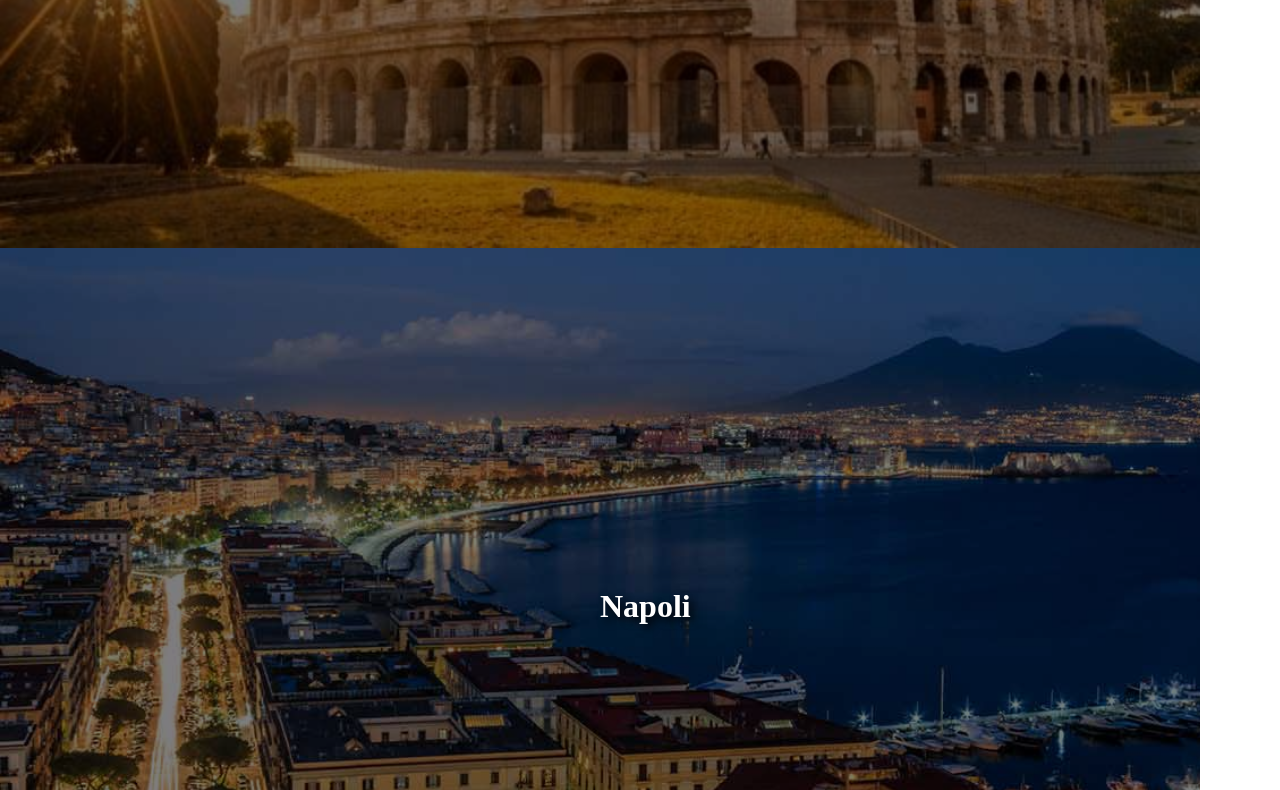
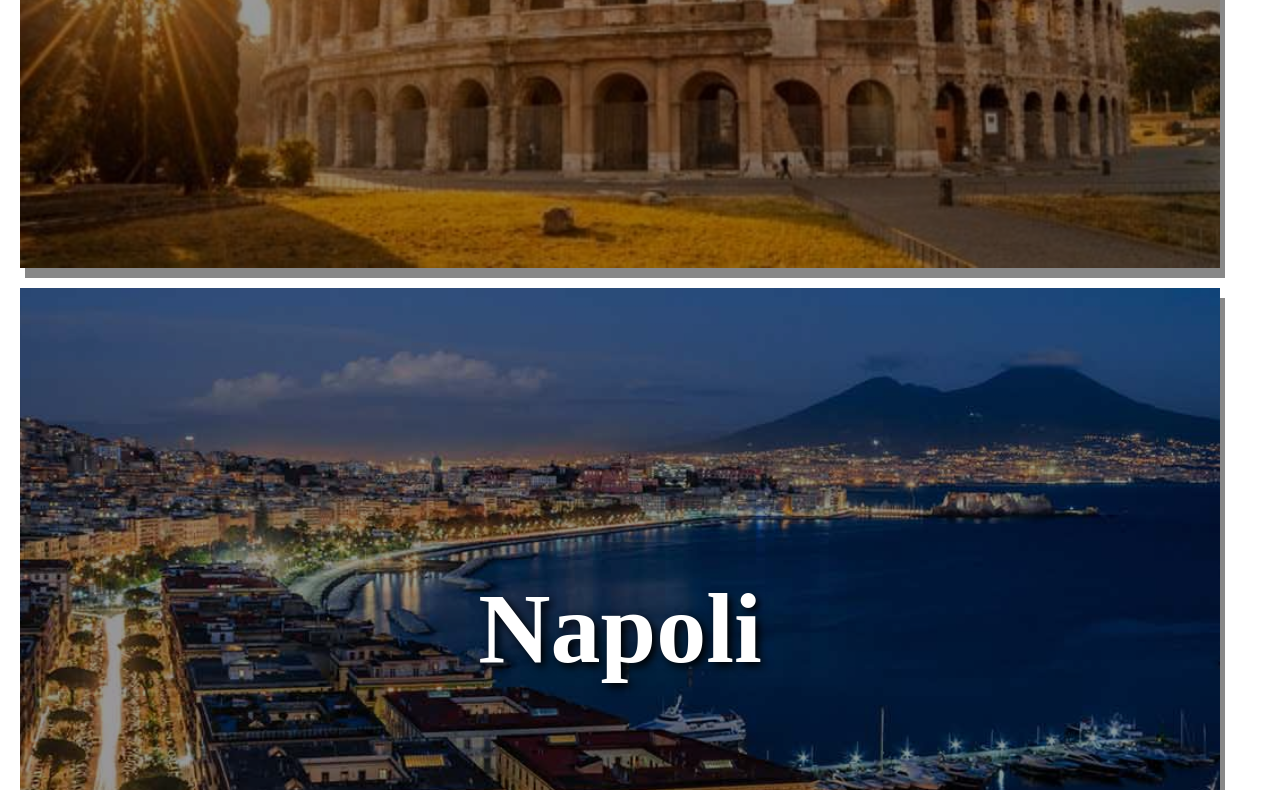
Before and after one commit to erjonlusha/htmlcss-airbnb, a plain HTML site: page index.html in a window 1280 px wide. Shown: the part 432-1222 px from the top of the page. Drawn offline with Linux system fonts and the light colour scheme; files whose address does not match are found by name.

Commit message:
Aggiunto titolo pagina e le ombre varie

```diff
--- a/assets/css/style.css
+++ b/assets/css/style.css
@@ -8,34 +8,38 @@ div{
   height: 680px;
 }
 
-.roma, .napoli, .milano{background-size: cover;}
+.roma, .napoli, .milano{
+  background-size: cover;
+  background-position: center;
+  box-shadow: 5px 10px #888888;
+  margin: 20px;}
 
 .roma{
   background-color: red;
-  background-image: url('C:/Users/erion/Desktop/Boolean/Classe23/htmlcss-airbnb/assets/img/roma.jpg');
+  background-image: url('../img/roma.jpg');
 }
 
 .napoli{
   background-color: yellow;
-  background-image: url('C:/Users/erion/Desktop/Boolean/Classe23/htmlcss-airbnb/assets/img/napoli.jpg');
+  background-image: url('../img/napoli.jpg');
 }
 
 .milano{
   background-color: blue;
-  background-image: url('C:/Users/erion/Desktop/Boolean/Classe23/htmlcss-airbnb/assets/img/milano.jpg');
+  background-image: url('../img/milano.jpg');
 }
 .titolo{
-  color: white;
-  text-shadow: 4px 4px 8px #000000;
   position: absolute;
   top:50%;
   left: 50%;
-  transform: translate(-50% -50%);
-
+  transform: translate(-50%, -50%);
+  color: white;
+  text-shadow: 4px 4px 8px #000000;
+  font-size: 100px;
 }
 
 .layover{
-  background-color: rgba(0, 0, 0, 0.5);
+  background-color: rgba(0, 0, 0, 0.4);
   height: 100%;
   width: 100%;
   position: relative;
--- a/index.html
+++ b/index.html
@@ -3,17 +3,17 @@
   <head>
     <meta charset="utf-8">
     <link rel="stylesheet" href="assets\css\style.css">
-    <title></title>
+    <title>AirBnB</title>
   </head>
   <body>
     <div class="roma">
       <div class="layover"><h1 class="titolo">Roma</h1></div>
     </div>
     <div class="napoli">
-  <div class="layover"><h1 class="titolo">Napoli</h1></div>
+      <div class="layover"><h1 class="titolo">Napoli</h1></div>
     </div>
     <div class="milano">
-    <div class="layover"><h1 class="titolo">Milano</h1></div>
+      <div class="layover"><h1 class="titolo">Milano</h1></div>
     </div>
   </body>
 </html>
```
